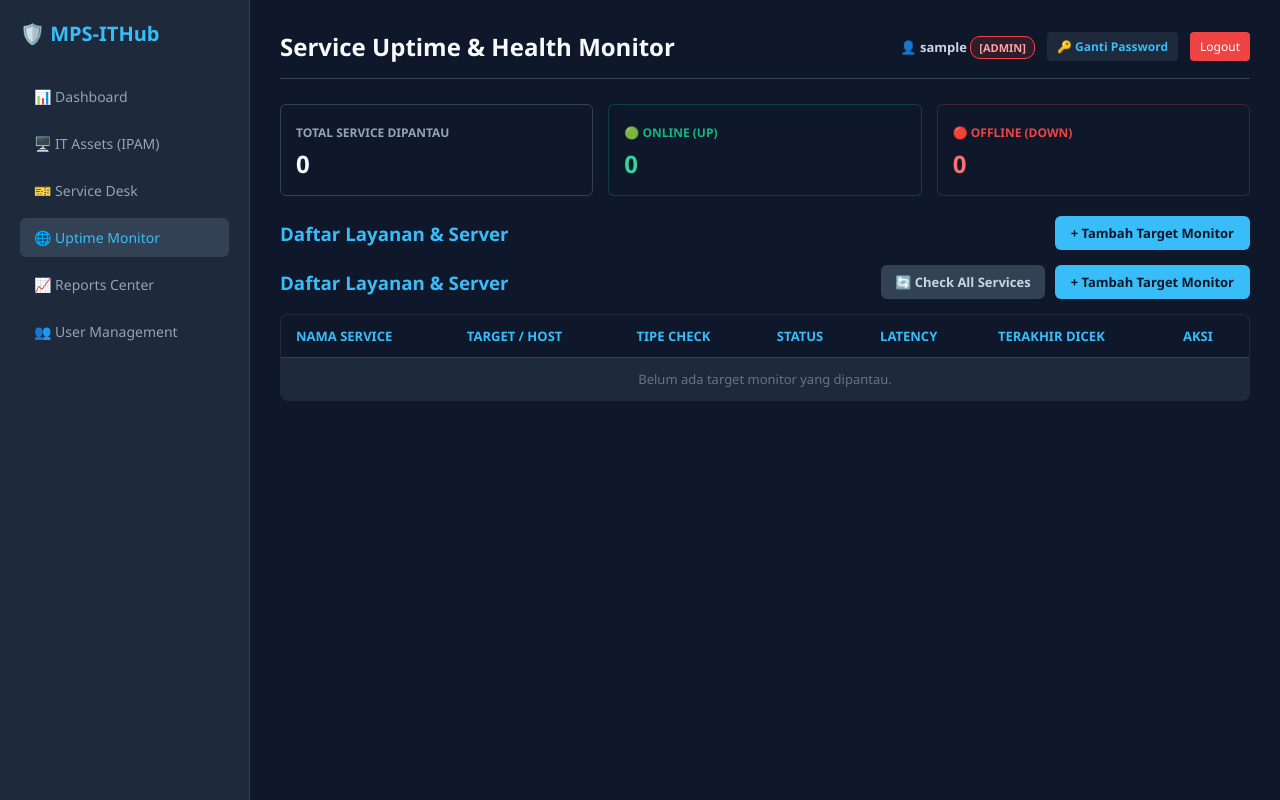
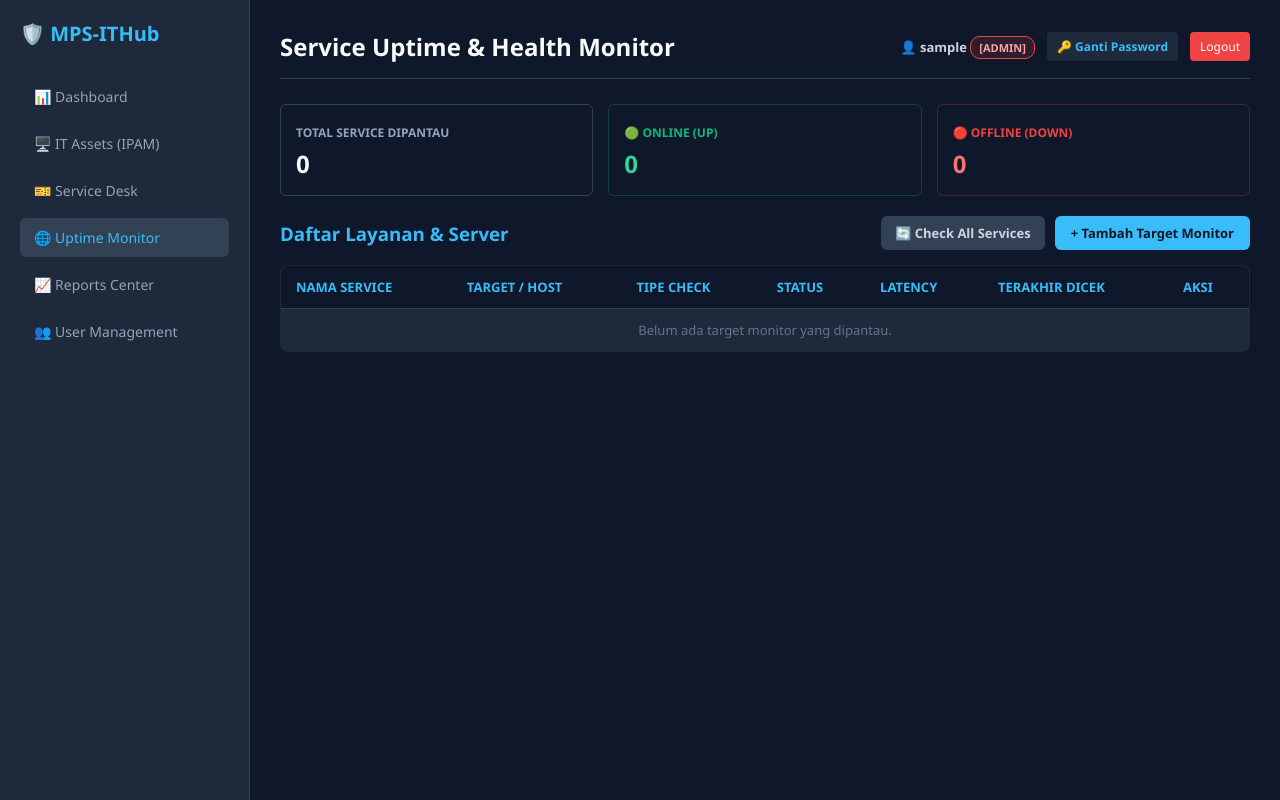
Before and after one commit to maydhikasetiawan/my-web-app, a Flask app: page /uptime/ in a window 1280 px wide. Run offline with Flask 3, Linux system fonts and the light colour scheme; the visitor is signed in with stand-in values (Sample User, id 1); data that the repository does not hold is empty; some libraries are stand-ins or nearby versions.

Commit message:
fix: double navbar uptime index.html

```diff
--- a/templates/uptime/index.html
+++ b/templates/uptime/index.html
@@ -18,13 +18,6 @@
         <span style="color: #ef4444; font-size: 12px; font-weight: bold;">🔴 OFFLINE (DOWN)</span>
         <h2 style="color: #f87171; margin-top: 5px;">{{ down_count }}</h2>
     </div>
-</div>
-
-<div style="display: flex; justify-content: space-between; align-items: center; margin-bottom: 15px;">
-    <h3 style="color: #38bdf8;">Daftar Layanan & Server</h3>
-    {% if session['role'] in ['admin', 'it'] %}
-    <a href="{{ url_for('uptime.add') }}" class="btn-primary">+ Tambah Target Monitor</a>
-    {% endif %}
 </div>
 
 <div style="display: flex; justify-content: space-between; align-items: center; margin-bottom: 15px;">
```
